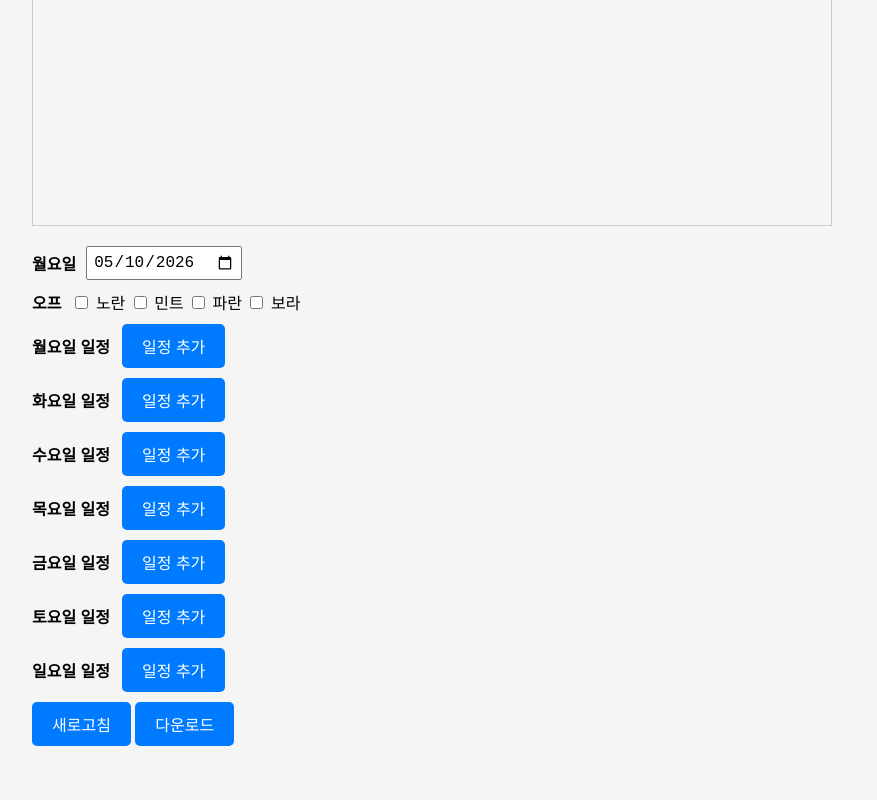
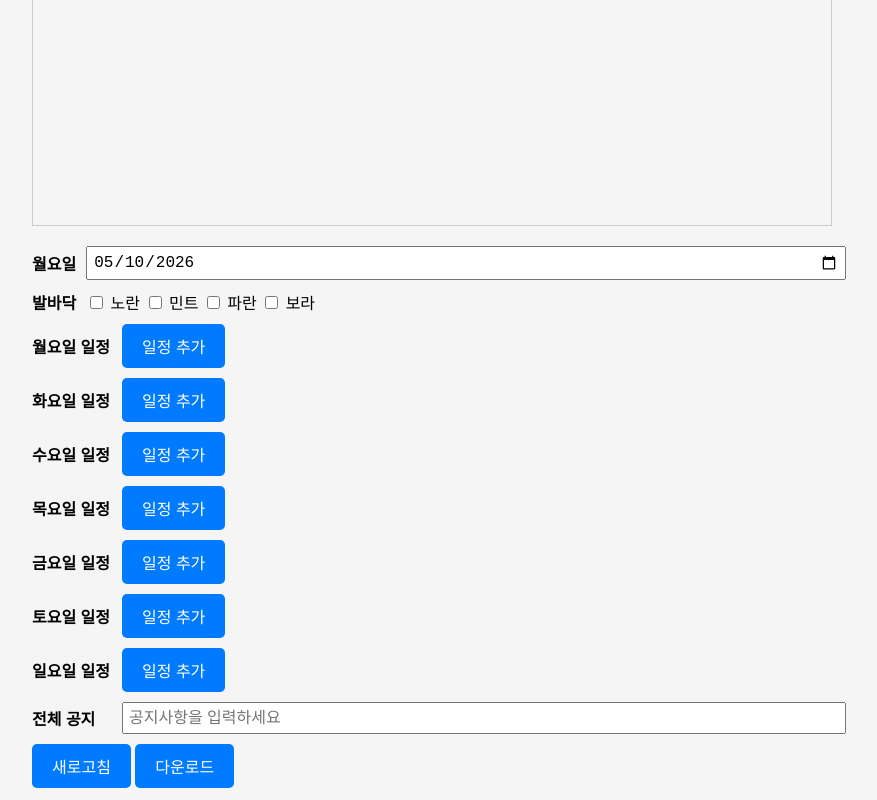
Before and after one commit to junhg0211/bbom, a SvelteKit app: page / in a window 1280 px wide. Shown: the part 692-1492 px from the top of the page, without its empty margins (208-1085 px from the left). Before the commit the page ends 1450 px from the top, so only its background shows below. Built offline with nearby package versions, Linux system fonts and the light colour scheme.

Commit message:
Add image and text notice feature for announcements

```diff
--- a/src/routes/+page.svelte
+++ b/src/routes/+page.svelte
@@ -20,6 +20,7 @@
 	let PAW_PURPLE;
 	let PAW_YELLOW;
 	let PAW_GREY;
+	let ANNOUNCEMENT;
 
 	const ALL_COLOR = '#A94E77';
 	const DAWN_COLOR = '#3B4DA1';
@@ -70,6 +71,8 @@
 	let mintPaw = $state(false);
 	let bluePaw = $state(false);
 	let purplePaw = $state(false);
+
+	let notice = $state('');
 
 	function downloadCanvasAsImage() {
 		const link = document.createElement('a');
@@ -226,6 +229,16 @@
 				ctx.fillText(plan.time, x + width / 2, y + 285.5);
 			}
 		}
+
+		// notice
+		if (notice) {
+			ctx.drawImage(ANNOUNCEMENT, 176, 3019);
+			ctx.fillStyle = '#3367B4';
+			ctx.font = '54.2px LaundryGothic';
+			ctx.textAlign = 'left';
+			ctx.textBaseline = 'middle';
+			ctx.fillText(notice, 327.4, 3102);
+		}
 	}
 
 	onMount(async () => {
@@ -245,6 +258,7 @@
 		PAW_PURPLE = loadImage('/paw_purple.png');
 		PAW_YELLOW = loadImage('/paw_yellow.png');
 		PAW_GREY = loadImage('/paw_grey.png');
+		ANNOUNCEMENT = loadImage('/announcement.png');
 
 		ctx = canvas.getContext('2d')!;
 		canvas.width = WIDTH;
@@ -263,7 +277,7 @@
 		</div>
 		<div class="control-row">
 			<div class="control-label">
-				<label for="fromDate">오프</label>
+				<label for="fromDate">발바닥</label>
 			</div>
 			<div class="control-input">
 				<label><input type="checkbox" bind:checked={yellowPaw} onchange={draw} /> 노란</label>
@@ -357,6 +371,14 @@
 				</div>
 			</div>
 		{/each}
+		<div class="control-row">
+			<div class="plan-label">
+				<label for="fromDate">전체 공지</label>
+			</div>
+			<div class="control-input">
+				<input type="text" placeholder="공지사항을 입력하세요" bind:value={notice} oninput={draw} />
+			</div>
+		</div>
 		<button onclick={draw}>새로고침</button>
 		<button onclick={downloadCanvasAsImage}>다운로드</button>
 	</div>
@@ -392,9 +414,18 @@
 		font-weight: bold;
 	}
 
+	.control-input {
+		flex: 1;
+	}
+
 	.control-input input {
 		padding: 5px;
 		font-size: 16px;
+	}
+
+	.control-input input[type='text'],
+	.control-input input[type='date'] {
+		width: 100%;
 	}
 
 	button {
```
